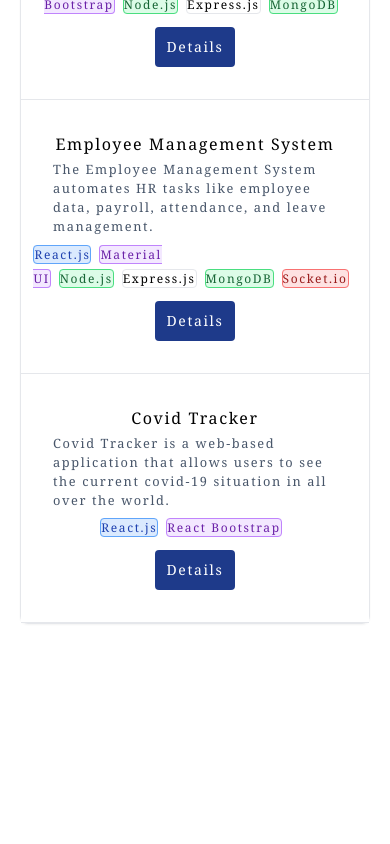
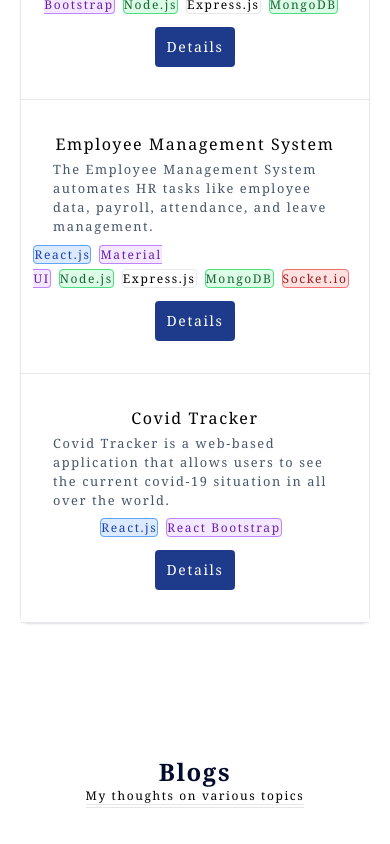
Before and after one commit to alaminsahed/portfolio-theme, a Next.js app: page / in a window 390 px wide. Shown: the part 6372-7216 px from the top of the page. Before the commit the page ends 7088 px from the top, so only its background shows below. Built offline with nearby package versions, Linux system fonts and the light colour scheme.

Commit message:
feat: blog structure

```diff
--- a/app/(homePage)/page.tsx
+++ b/app/(homePage)/page.tsx
@@ -7,6 +7,7 @@ import Skills from "../components/Skills";
 import Experience from "../components/Experience";
 import Recommendation from "../components/Recommendation";
 import Projects from "../components/Projects";
+import Blogs from "../components/Blogs";
 
 export default function Home() {
   const [theme, setTheme] = useState<string | null>("light");
@@ -25,6 +26,7 @@ export default function Home() {
       <Experience />
       <Recommendation />
       <Projects />
+      <Blogs />
     </>
   );
 }
--- /dev/null
+++ b/app/components/Blogs.tsx
@@ -0,0 +1,24 @@
+import React from "react";
+import Slide from "react-reveal/Slide";
+
+const Blogs = () => {
+  return (
+    <div className="flex flex-col items-center py-10" id="blog">
+      <div className="flex flex-col items-center border-b-4 border-double">
+        <h2 className="text-2xl sm:text-4xl text-[#040c2c] dark:text-slate-400 font-bold">
+          <Slide bottom cascade>
+            Blogs
+          </Slide>
+        </h2>
+        <h4 className="text-xs sm:text-2xl">
+          <Slide left cascade>
+            My thoughts on various topics
+          </Slide>
+        </h4>
+      </div>
+      <div></div>
+    </div>
+  );
+};
+
+export default Blogs;
```
